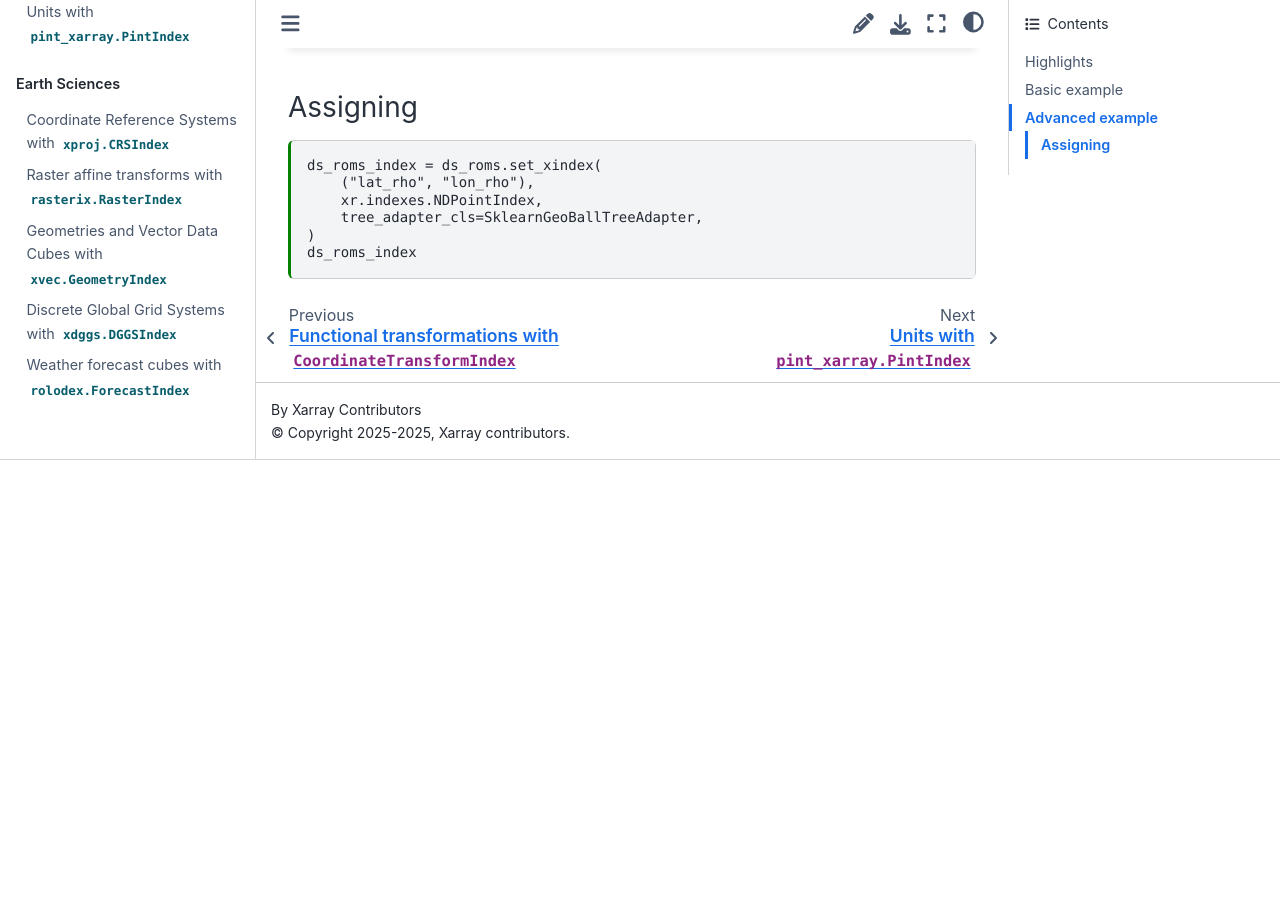
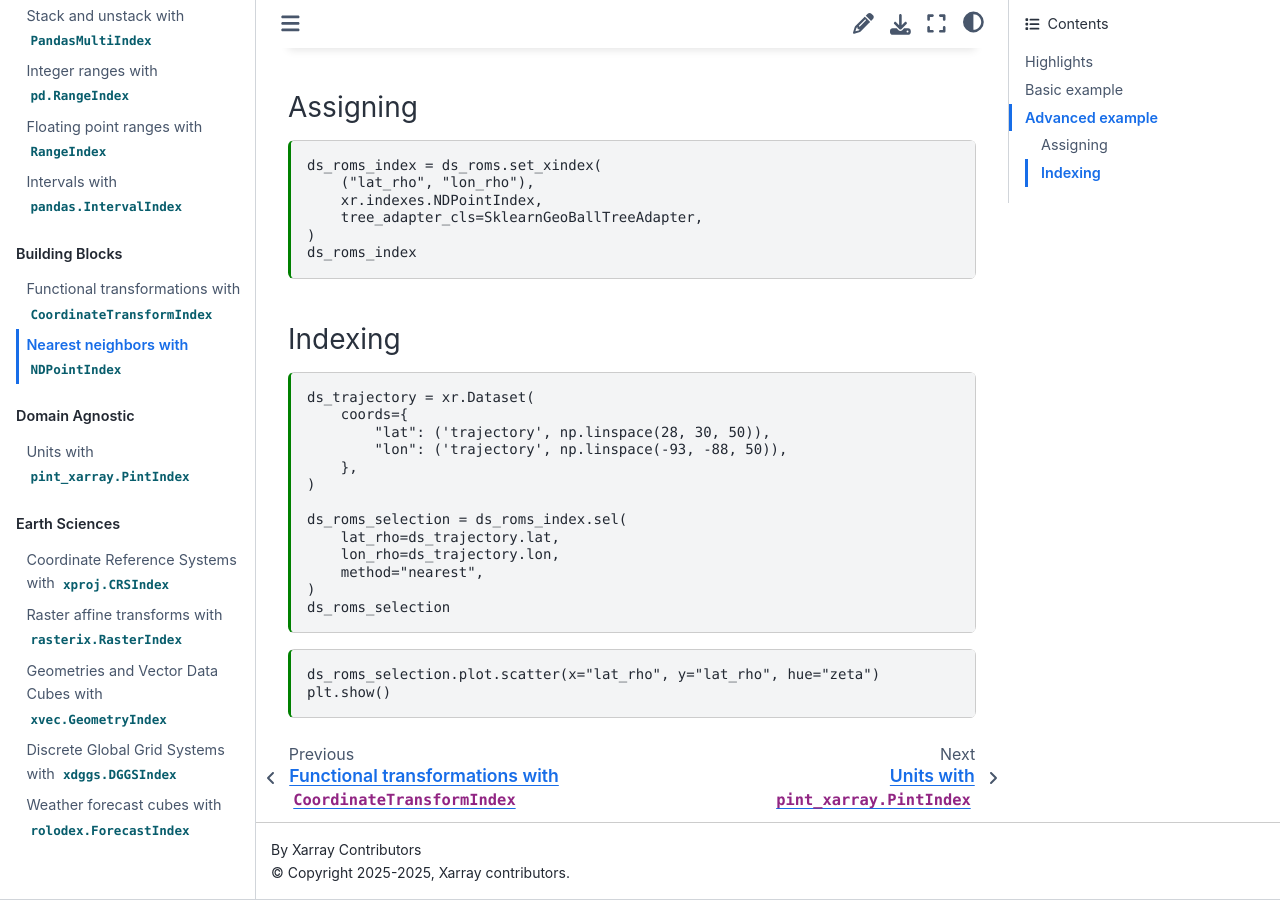
Before and after one commit to xarray-contrib/xarray-indexes, a Sphinx documentation site: the page built from docs/blocks/ndpoint.md, in a window 1280 px wide and 900 px high, scrolled down 2756 px. Built offline with Sphinx 7.4.7 and the Sphinx Book theme 1.1.4, drawn with Linux system fonts in a browser that asks for light colours; before the commit the page ends 3216 px from its top, so only the background shows below that.

Commit message:
advanced example: add indexing

````diff
--- a/docs/blocks/ndpoint.md
+++ b/docs/blocks/ndpoint.md
@@ -155,3 +155,27 @@ ds_roms_index = ds_roms.set_xindex(
 )
 ds_roms_index
 ```
+
+### Indexing
+
+```{code-cell} python
+ds_trajectory = xr.Dataset(
+    coords={
+        "lat": ('trajectory', np.linspace(28, 30, 50)),
+        "lon": ('trajectory', np.linspace(-93, -88, 50)),
+    },
+)
+
+ds_roms_selection = ds_roms_index.sel(
+    lat_rho=ds_trajectory.lat,
+    lon_rho=ds_trajectory.lon,
+    method="nearest",
+)
+ds_roms_selection
+```
+
+```{code-cell} python
+
+ds_roms_selection.plot.scatter(x="lat_rho", y="lat_rho", hue="zeta")
+plt.show()
+```
````
